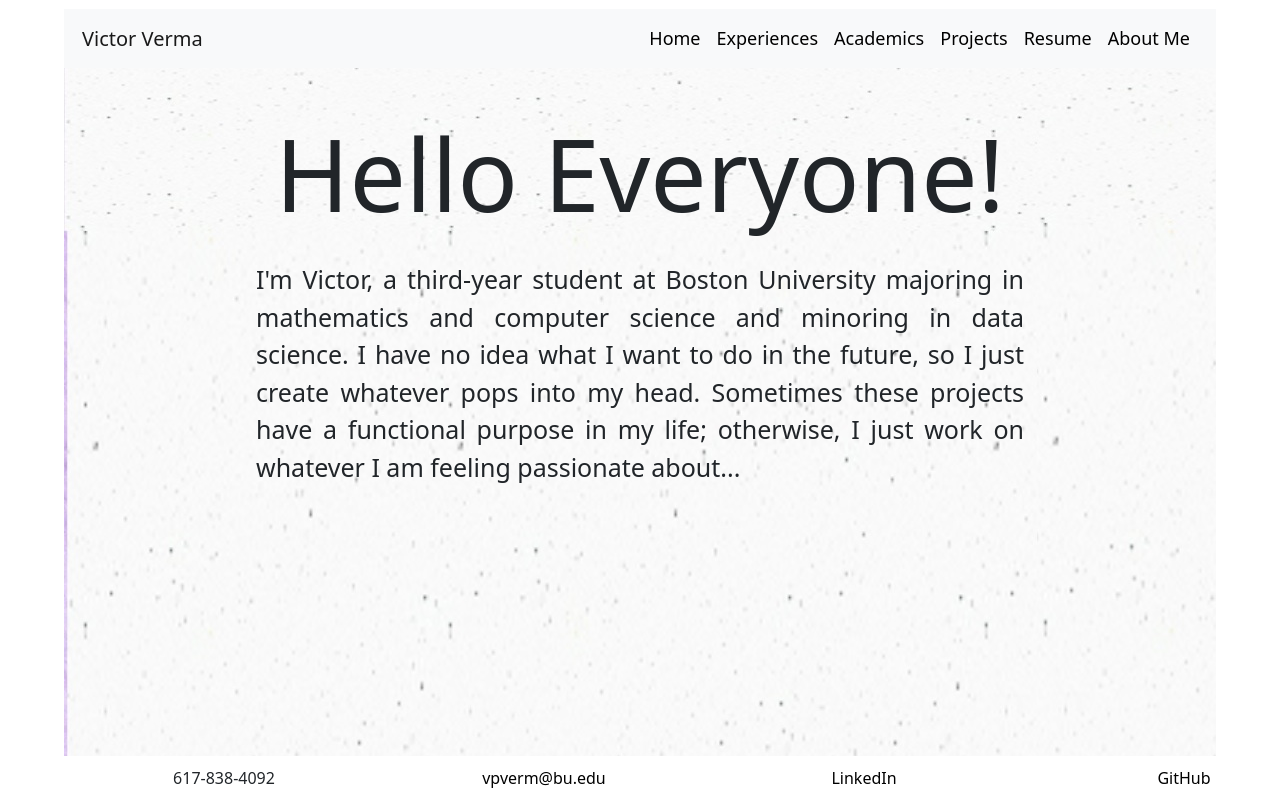
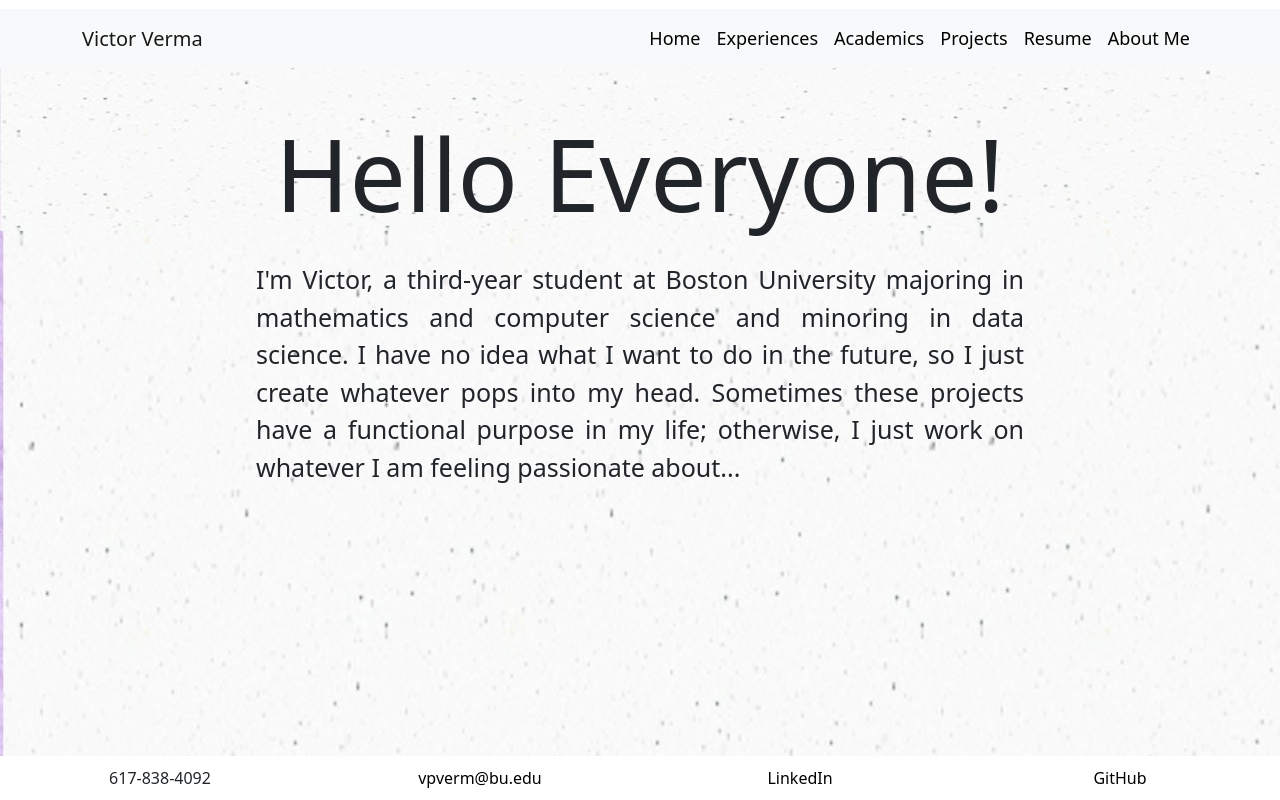
Before and after one commit to victorverma3/Portfolio, a React (Vite) app: page / in a window 1280 px wide. Built offline with nearby package versions, Linux system fonts and the light colour scheme.

Commit message:
fixed width

```diff
--- a/src/components/cardList/CardList.css
+++ b/src/components/cardList/CardList.css
@@ -3,7 +3,7 @@
 }
 
 .cardList {
-    width:100%;
+    width:90%;
     margin:auto;
     display:flex;
     flex-flow:row wrap;
--- a/src/components/navbar/Navbar.css
+++ b/src/components/navbar/Navbar.css
@@ -1,8 +1,14 @@
+.navContainer {
+   width:100vw;
+   margin:auto;
+}
+
 .navLink {
     text-decoration: none;
     color: black;
     font-size:18px;
  }
+
  .navLink:hover {
     text-decoration: underline;
  }
--- a/src/components/navbar/Navbar.tsx
+++ b/src/components/navbar/Navbar.tsx
@@ -7,7 +7,7 @@ import { Link, Outlet } from "react-router-dom";
 
 const Header = () => {
   return (
-    <div>
+    <div className="navContainer">
       <Navbar bg="light" expand="lg">
         <Container>
           <Navbar.Brand href="">Victor Verma</Navbar.Brand>
--- a/src/pages/about/About.css
+++ b/src/pages/about/About.css
@@ -7,7 +7,7 @@
 }
 
 .aboutContent {
-    width:90vw;
+    width:100vw;
     min-height:81vh;
     margin:25px auto 55px auto;
 }
--- a/src/pages/academics/Academics.css
+++ b/src/pages/academics/Academics.css
@@ -1,5 +1,5 @@
 .academicContent {
-    width:90vw;
+    width:100vw;
     min-height:81vh;
     margin:25px auto 25px auto;
 }
--- a/src/pages/experiences/Experiences.css
+++ b/src/pages/experiences/Experiences.css
@@ -1,5 +1,5 @@
 .experienceContent {
-    width:90vw;
+    width:100vw;
     min-height:81vh;
     margin:25px auto 25px auto;
 }
--- a/src/pages/home/Home.css
+++ b/src/pages/home/Home.css
@@ -3,7 +3,7 @@
 }
 
 .homeContent {
-    width:90vw;
+    width:100vw;
     min-height:81vh;
     margin:50px auto 25px auto;
 }
--- a/src/pages/projects/Projects.css
+++ b/src/pages/projects/Projects.css
@@ -1,5 +1,5 @@
 .projectContent {
-    width:90vw;
+    width:100vw;
     min-height:81vh;
     margin:25px auto 55px auto;
     text-align:center;
--- a/src/pages/resume/Resume.css
+++ b/src/pages/resume/Resume.css
@@ -1,5 +1,5 @@
 .resumeContent {
-    width:90;
+    width:100vw;
     min-height:81vh;
     margin:25px auto 25px auto;
 }
```
